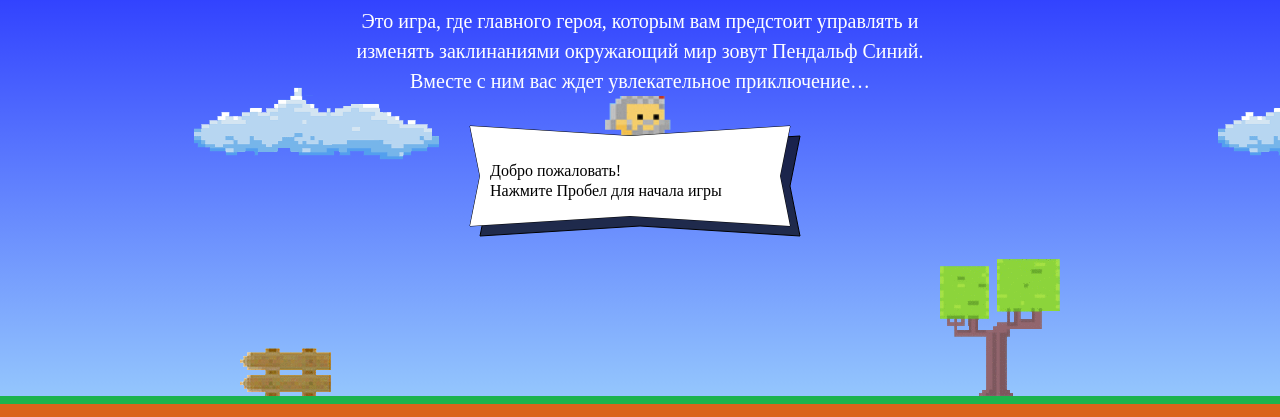
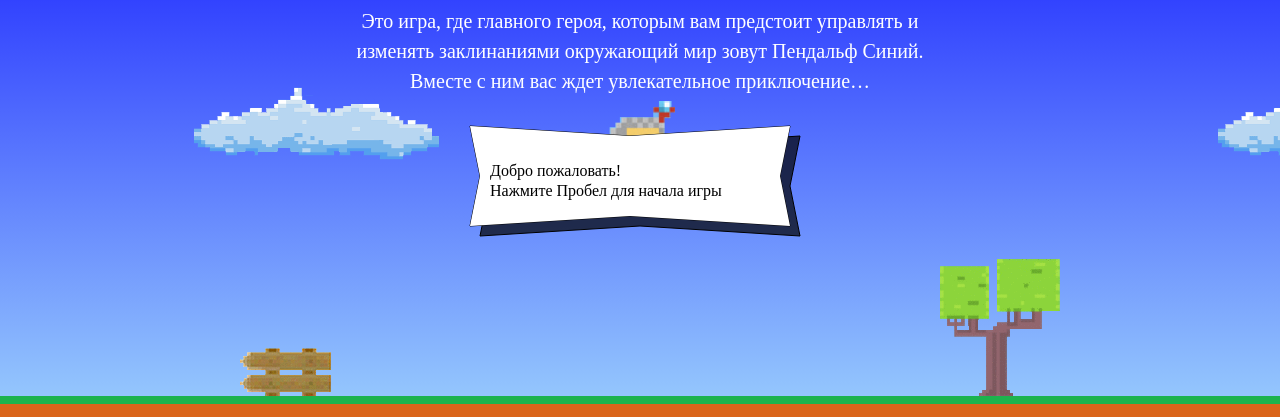
Before and after one commit to Yaros-Love/93868-code-and-magick-18, a website: page index.html in a window 1280 px wide. Shown: the part 203-620 px from the top of the page. Drawn offline with Linux system fonts and the light colour scheme; a web font is replaced by a local one.

Commit message:
Исправила положение мага, удалила лишние части кода и преременные, изменила улословие в функции скорость фаербола

```diff
--- a/index.html
+++ b/index.html
@@ -184,31 +184,20 @@
   var fireballSize = 22;
   var wizardSpeed = 3;
   var wizardWidth = 70;
-  var fireballSpeed;
-  var wizardHeight;
-
   var getFireballSpeed = function (left) {
-    if (left === true) {
-      fireballSpeed = 5;
-    } else {
-      fireballSpeed = 2;
-    }
-    return fireballSpeed;
+    return left ? 5 : 2;
   };
 
   var getWizardHeight = function () {
-    wizardHeight = 1.337 * wizardWidth;
-    return wizardHeight;
+    return 1.337 * wizardWidth;;
   };
 
   var getWizardX = function (width) {
-    var wizardX = (width * 0.5) - (wizardWidth * 0.5);
-    return wizardX;
+    return width * 0.5 - wizardWidth * 0.5;
   };
 
   var getWizardY = function (height) {
-    var wizardY = (height * 0.25) - wizardHeight;
-    return wizardY;
+    return height * 0.33 - getWizardHeight();
   };
 </script>
 <script src="js/game.js"></script>
```
